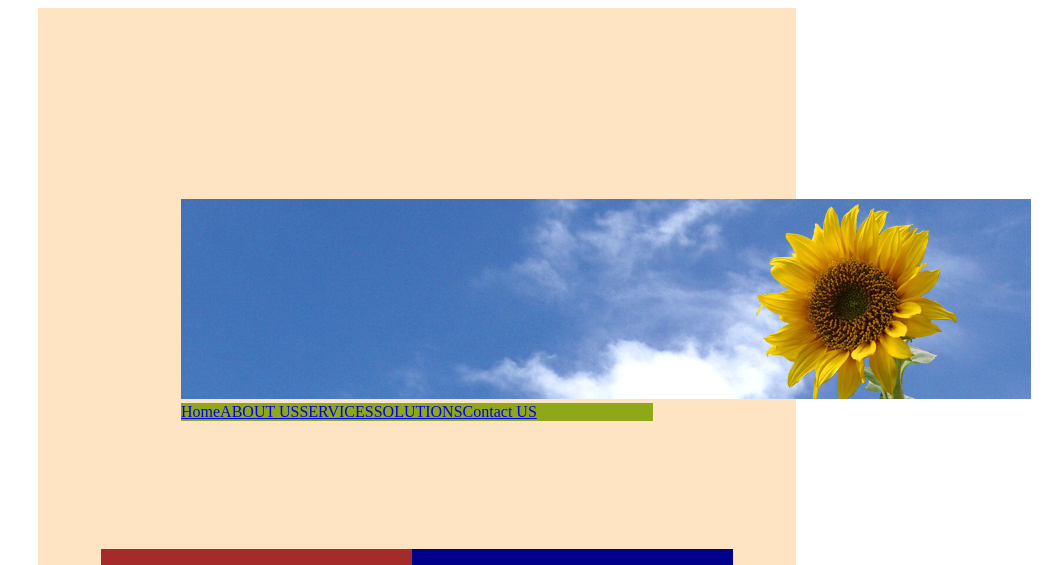
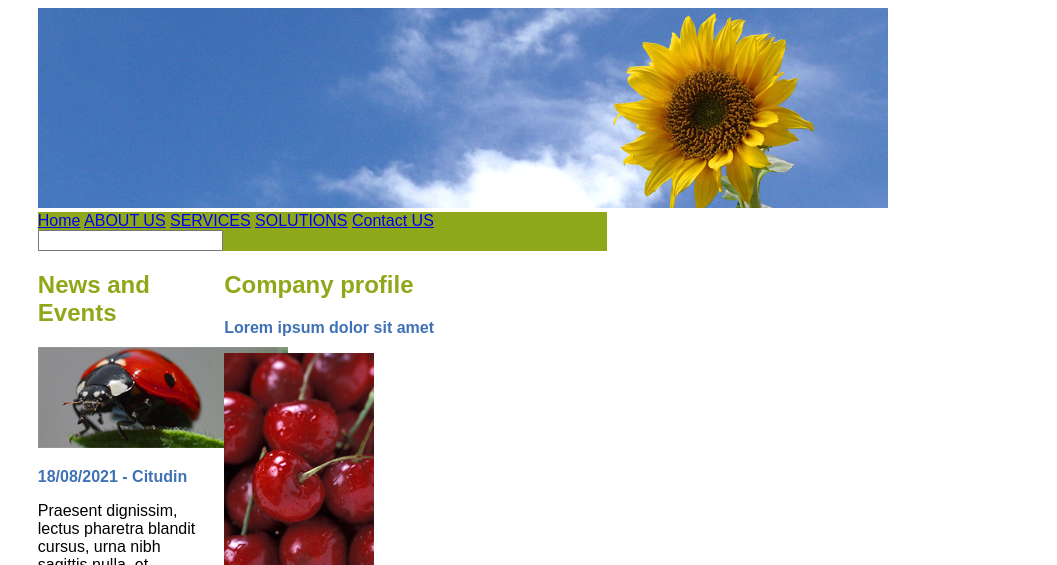
Before and after one commit to caiolizeo/Cp2-web, a plain HTML site: page index.html in a window 1280 px wide. Shown: the top 565 px of the page, without its empty margins (223-1280 px from the left). Drawn offline with Linux system fonts and the light colour scheme.

Commit message:
edições iniciais do CSS

```diff
--- a/css/index.css
+++ b/css/index.css
@@ -1,52 +1,110 @@
-.corpo{
+.box-pai{
+    display: flex;
+    flex-direction: column;
+    width: 45%;
+    margin-left: 20%;
+    font-family: arial, sans-serif;
+}
+
+.box {
+
+}
+
+.box-child2{
+    /* Menu */
+    background-color: #8FA819;
+
+}
+
+.box-conteudo{
+    /* Joaninha + Cereja */
+    display: flex;
+
+}
+
+.box-child3{
+    /* Joaninha */
+    display: block;
+    flex-basis: 20vw;
+    margin-right: 20px;
+    min-width: 13vw;
+
+}
+
+.box-child4{
+    /* Cereja */
+    display: block;
+    flex-grow: 3;
+
+}
+
+.box-footer{
+    background-color: #8FA819;
+    text-align: center;
+}
+
+hr{
+    border: 2px solid #8FA819;
+    background-color: #8FA819;
+}
+
+.titulo{
+    color: #8FA819;
+}
+
+.sub-titulo{
+    color: #3F71B6;
+    font-weight: bold;
+}
+
+/*
+.box-geral{
     width: 50%;
     padding: 5%;
     margin-left: 20%;
     background-color: bisque;
-
-}
-.cabecalho{
-    /*background-color: #8FA819;
-    */
-
-    flex direction: row;
-    margin: px;
-    padding: 10vw 10vh;
-
-}
-
-.menu{
-    background-color: #8FA819;
-    display: flex;
-}
-
-.conteudo{
-    display: flex;
-
-}
-
-.texto{
-    display: flex;
-    flex-wrap: wrap;
-    align-items: baseline;
-    width: 500px;
+    border: solid 2px black;
 
 
 }
 
-#joaninha{
-
-    background-color: brown;
-    flex-grow: 1;
-    width: 20px;
-    height: 100px;
+.box{
+    display: block;
+    width: 100vw;
+    min-width: 5vw;
+    height: 15vh;
+    padding: 1vh 1vw;
+}
+.box-conteudo{
+    display: flex;
+    flex-direction: column-reverse;
+    width: ;
 }
 
-#folha{
 
+.box1{
 
-    background-color: darkblue;
-    flex-grow: 1;
-    width: 30px;
-    height: 100px;
 }
+.box2{
+
+    flex direction: row;
+
+    background-color: #8FA819;
+    display: block;
+    width: 100vw;
+}
+
+.box3{
+
+    display: flex;
+    width: 100vw;
+    background-color: blueviolet;
+}
+
+.box4{
+
+    display: flex;
+    width: 100vw;
+    background-color: crimson;
+}
+*/
--- a/index.html
+++ b/index.html
@@ -6,39 +6,39 @@
         <title>INÍCIO</title>
 
         <link rel="stylesheet" href="./css/index.css">
-
-
-
-
     </head>
 
 
     <body>
-    <div class="corpo">
-        <div class="cabecalho">
-            <img src="./img/banner.jpg" alt="banner" title="banner girassol">
+    <div class="box-pai">
+        <div class="box-header">
+            <div class="box box-child1">
+                <img src="./img/banner.jpg" alt="banner" title="banner girassol">
+            </div>
+            <div class="box box-child2">
                 <nav class="menu">
                     <a href="./index.html">Home</a>
                     <a href="./about.html">ABOUT US</a>
                     <a href="./services.html">SERVICES</a>
                     <a href="./solutions.html">SOLUTIONS</a>
                     <a href="./contact.html">Contact US</a>
+                    <input type="text" id="busca" name="busca">
                 </nav>
-
+            </div>
         </div>
 
-        <div class="conteudo">
-            <div class="texto" id="joaninha">
-                <h1>News and Events</h1>
+        <div class="box-conteudo">
+            <div class="box box-child3">
+                <h2 class="titulo">News and Events</h2>
 
                 <img src="./img/joaninha.jpg" alt="joaninha" title="imagem joaninha">
-                18/08/2021 - Citudin
+                <p class="sub-titulo">18/08/2021 - Citudin</p>
                 <p>Praesent dignissim, lectus pharetra blandit cursus, urna nibh sagittis nulla, et
                     pellentesque lorem sapien vel neque. Maecenas auctor, nisi id eleifend pharetra, velit
                     quam tempus massa, ac lacinia quam turpis vel nunc. <a href="">In erat enim, tincidunt eget.</a></p>
 
                 <hr>
-                <h1>Our mission</h1>
+                <h2 class="titulo">Our mission</h2>
                 <ul><U>
                     <li>Sed nec justo sit amet metus</li>
                     <li>Cras semper adipiscing</li>
@@ -47,9 +47,10 @@
                 </ul>
             </div>
 
-            <div class="texto" id="folha">
-                <h1>Company profile</h1>
-                <p><img class="cereja" src="./img/cerises.jpg" alt="cerejas vermelhas" title="cerejas">
+            <div class="box box-child4" >
+                <h2 class="titulo">Company profile</h2>
+                <p><p class="sub-titulo">Lorem ipsum dolor sit amet</p>
+                    <img class="cereja" src="./img/cerises.jpg" alt="cerejas vermelhas" title="cerejas">
                 Lorem ipsum dolor sit amet
                 Praesent dignissim, lectus pharetra blandit cursus, urna nibh sagittis nulla
                 , et pellentesque lorem sapien vel neque. Maecenas auctor, nisi id eleifend pharetra
@@ -64,20 +65,23 @@
                 lectus pharetra blandit cursus, urna nibh sagittis nulla, et pellentesque lorem sapien vel neque. Maecenas auctor, nisi id eleifend pharetra, velit quam tempus massa
                 , ac lacinia quam turpis vel nunc. In erat enim, tincidunt eget.
 
-                <h1>Featured Services</h1>
+                <h2 class="titulo">Featured Services</h2>
+                <div class="sub-titulo">
                 <img class="folha" src="./img/leaf.png" alt="folha verde" title="folha">
+                Lorem ipsum dolor sit amet
+                </div>
                 <p>
-                Lorem ipsum dolor sit amet
-                <br>
                 Praesent dignissim, lectus pharetra blandit cursus, urna nibh sagittis nulla, et
-                pellentesque lorem sapien vel neque. Maecenas auctor. <b>Praesent blandit</b> cursus Maecenas auctor
+                pellentesque lorem sapien vel neque. Maecenas auctor. <p>Praesent blandit</p> cursus Maecenas auctor
                 </p>
 
                 </p>
             </div>
         </div>
-
-        <p>Copyright © 2021 YOUR COMPANY</p>
+        <div class="box box-footer">
+           <p>Copyright © 2021 YOUR COMPANY</p>
+        </div>
+    </div>
     </div>
     </body>
 </html>
```
